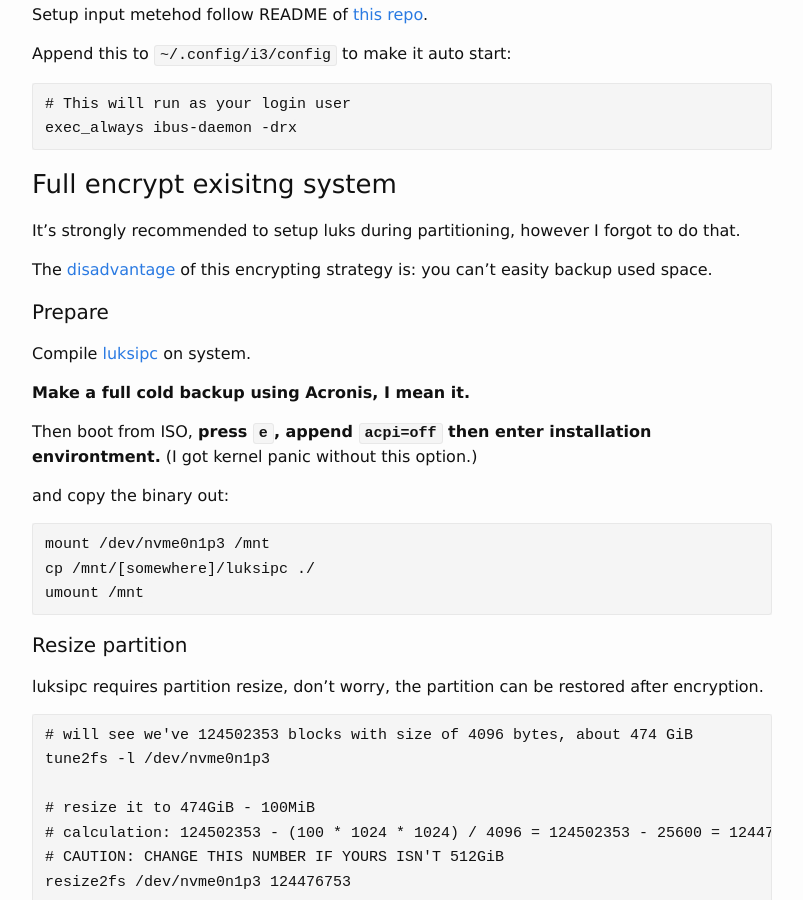
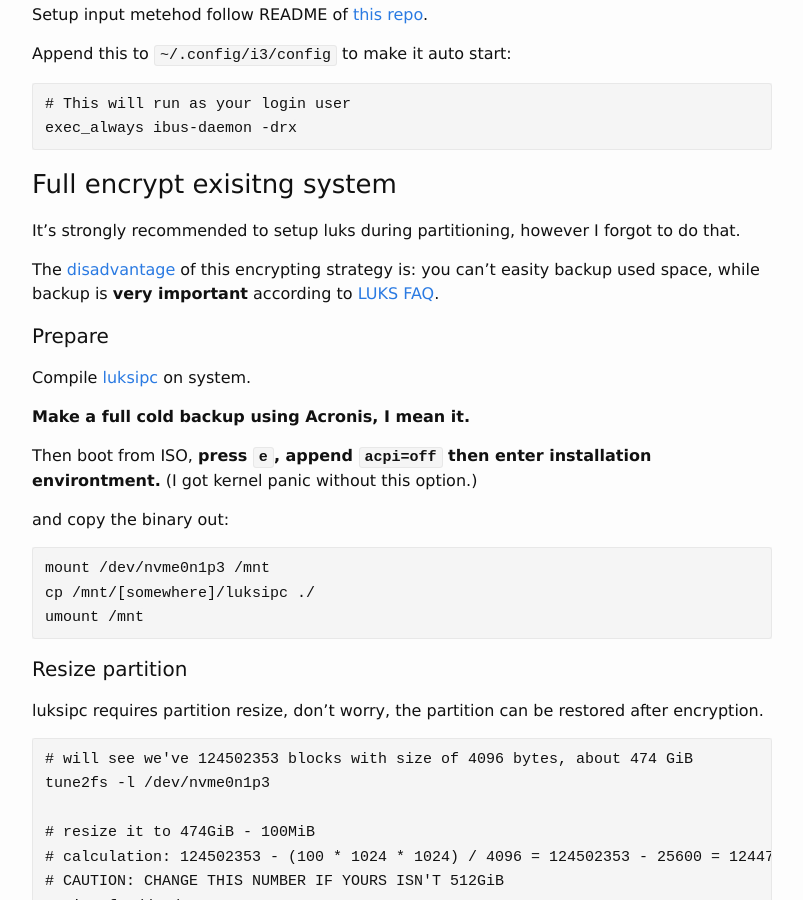
Before and after one commit to ahxxm/ahxxm.github.io, a Jekyll site: the page built from _posts/2016-04-19-arch-xps-9550.md, in a window 1280 px wide and 900 px high, scrolled down 12503 px. Shown: the whole window, without its empty margins (238-1041 px from the left). Built offline with Jekyll 4.4.1, drawn with Linux system fonts in a browser that asks for light colours.

Commit message:
emphasize backup

```diff
--- a/_posts/2016-04-19-arch-xps-9550.md
+++ b/_posts/2016-04-19-arch-xps-9550.md
@@ -543,7 +543,7 @@ Append this to `~/.config/i3/config` to make it auto start:
 
 It's strongly recommended to setup luks during partitioning, however I forgot to do that.
 
-The [disadvantage](https://wiki.archlinux.org/index.php/Dm-crypt/Encrypting_an_entire_system#Simple_partition_layout_with_LUKS) of this encrypting strategy is: you can't easity backup used space.
+The [disadvantage](https://wiki.archlinux.org/index.php/Dm-crypt/Encrypting_an_entire_system#Simple_partition_layout_with_LUKS) of this encrypting strategy is: you can't easity backup used space, while backup is **very important** according to [LUKS FAQ](https://gitlab.com/cryptsetup/cryptsetup/wikis/FrequentlyAskedQuestions).
 
 #### Prepare
 
```
